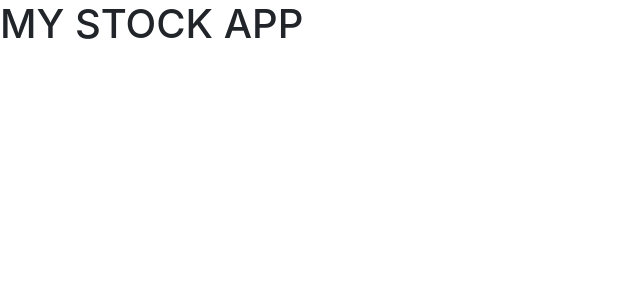
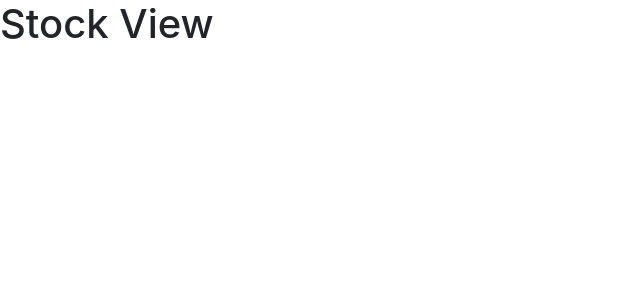
Before and after one commit to Errec/stock-chart, a React (Create React App) app: page / in a window 1280 px wide. Shown: the top 300 px of the page, without its empty margins (0-640 px from the left). Built offline with nearby package versions, Linux system fonts and the light colour scheme.

Commit message:
Add Header component

```diff
--- a/src/components/App.js
+++ b/src/components/App.js
@@ -1,11 +1,12 @@
 import React, { Component } from 'react';
+import Header from './Header';
 import '../style/App.sass';
 
 class App extends Component {
   render() {
     return (
         <div className="App">
-          <h1>MY STOCK APP</h1>
+          <Header></Header>
         </div>
     );
   }
--- /dev/null
+++ b/src/components/Header.js
@@ -0,0 +1,14 @@
+import React, { Component } from 'react';
+import '../style/Header.sass';
+
+class Header extends Component {
+    render() {
+        return (
+            <div className = "Header" >
+                <h1> Stock View </h1>
+            </div>
+        );
+    }
+}
+
+export default Header;
```
Also changed, not shown: src/style/Header.sass (added), 1 other file (tests, documents, lock files or other folders).
